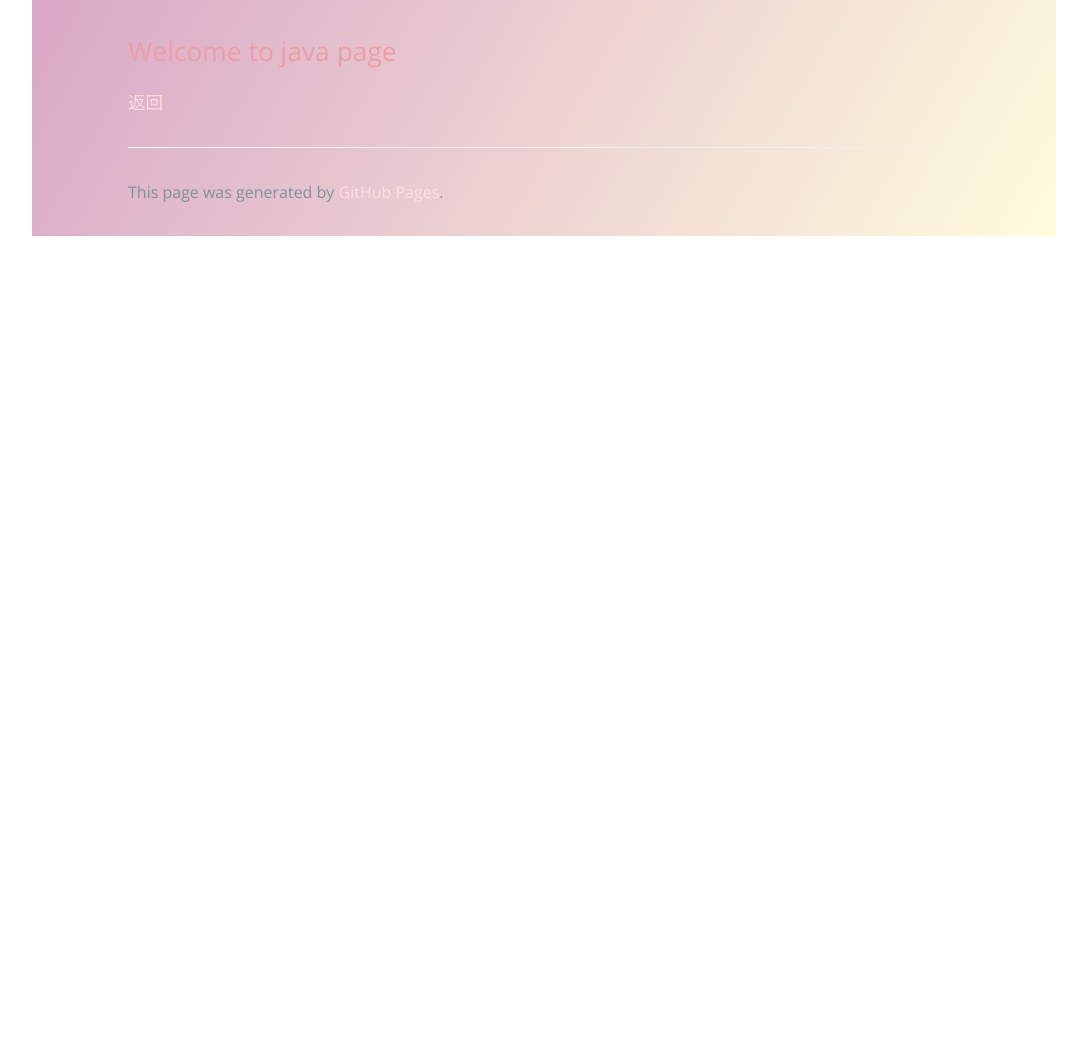
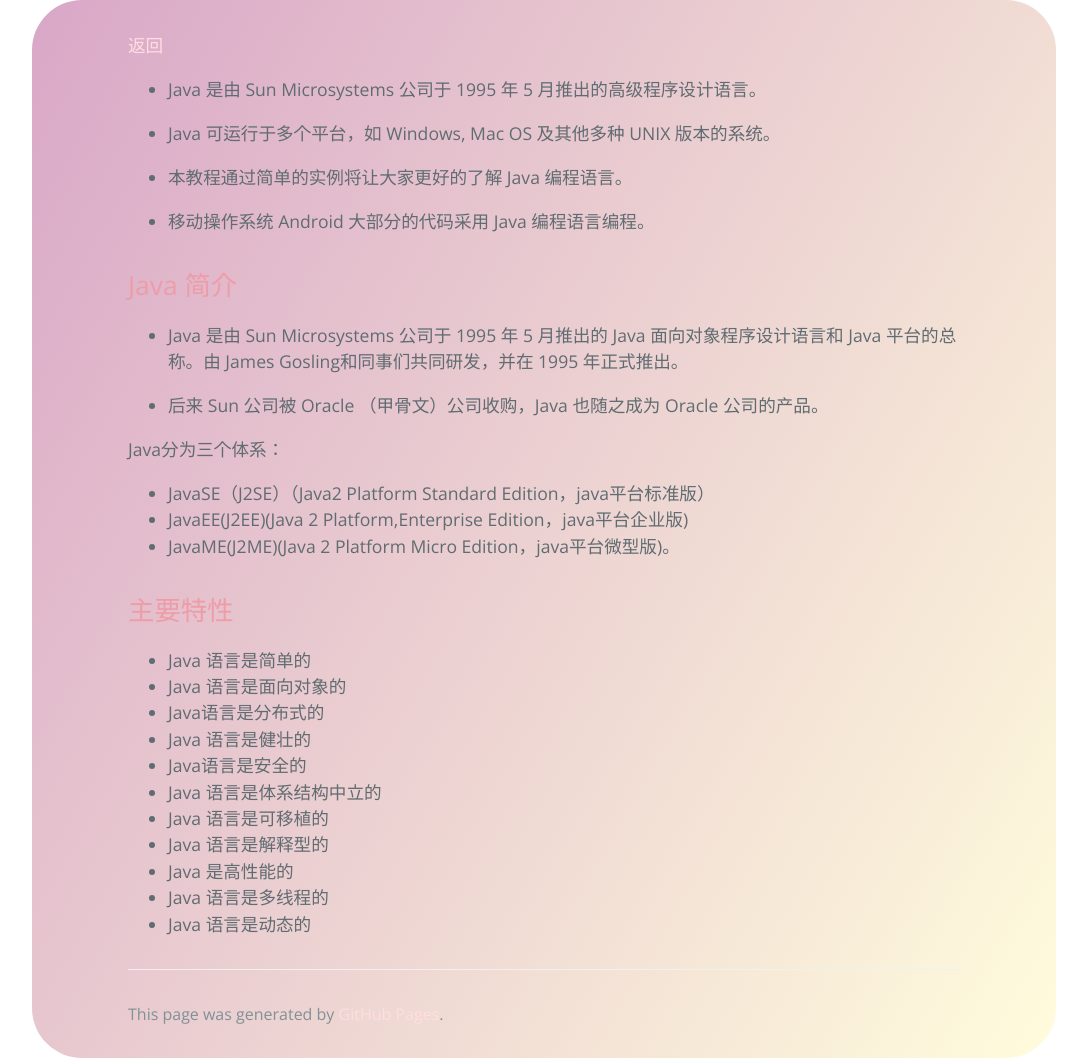
Before and after one commit to Wang-qing-yuan/Wang-qing-yuan.github.io, a Jekyll site: the page built from java.md, in a window 1280 px wide. Shown: the part 317-1375 px from the top of the page, without its empty margins (96-1183 px from the left). Built offline with Jekyll 4.4.1, drawn with Linux system fonts in a browser that asks for light colours; before the commit the page ends 900 px from its top, so only the background shows below that.

Commit message:
关于我，Java，another页面修改

```diff
--- a/_sass/jekyll-theme-cayman.scss
+++ b/_sass/jekyll-theme-cayman.scss
@@ -112,6 +112,7 @@ a {
   // background-image: linear-gradient(120deg, $header-bg-color-secondary, $header-bg-color);
   background-image: url('https://wwwwang.oss-cn-beijing.aliyuncs.com/three/202109151925278.jpg');
   background-size: cover;
+  // border-bottom: 70px;
   @include large {
     padding: 5rem 6rem;
   }
@@ -163,6 +164,9 @@ a {
 .main-content {
   word-wrap: break-word;
   background-image: linear-gradient(120deg,#d9a7c7,#FFFCDC);
+  border-radius: 50px;
+  margin-top: 80px;
+
 
   :first-child {
     margin-top: 0;
--- a/java.md
+++ b/java.md
@@ -3,8 +3,38 @@ layout: default
 title: java page
 description: This is just java page
 ---
+[返回](./)
 
-## Welcome to java page
+- Java 是由 Sun Microsystems 公司于 1995 年 5 月推出的高级程序设计语言。
+
+- Java 可运行于多个平台，如 Windows, Mac OS 及其他多种 UNIX 版本的系统。
+
+- 本教程通过简单的实例将让大家更好的了解 Java 编程语言。
+
+- 移动操作系统 Android 大部分的代码采用 Java 编程语言编程。
+
+## Java 简介
+
+- Java 是由 Sun Microsystems 公司于 1995 年 5 月推出的 Java 面向对象程序设计语言和 Java 平台的总称。由 James Gosling和同事们共同研发，并在 1995 年正式推出。
+
+- 后来 Sun 公司被 Oracle （甲骨文）公司收购，Java 也随之成为 Oracle 公司的产品。
+
+Java分为三个体系：
+
+- JavaSE（J2SE）（Java2 Platform Standard Edition，java平台标准版）
+- JavaEE(J2EE)(Java 2 Platform,Enterprise Edition，java平台企业版)
+- JavaME(J2ME)(Java 2 Platform Micro Edition，java平台微型版)。
 
 
-[返回](./)
+## 主要特性
+- Java 语言是简单的
+- Java 语言是面向对象的
+- Java语言是分布式的
+- Java 语言是健壮的
+- Java语言是安全的
+- Java 语言是体系结构中立的
+- Java 语言是可移植的
+- Java 语言是解释型的
+- Java 是高性能的
+- Java 语言是多线程的
+- Java 语言是动态的
```
Also changed, not shown: about.md (+55 -2 lines), another-page.md (+6 -4 lines).
